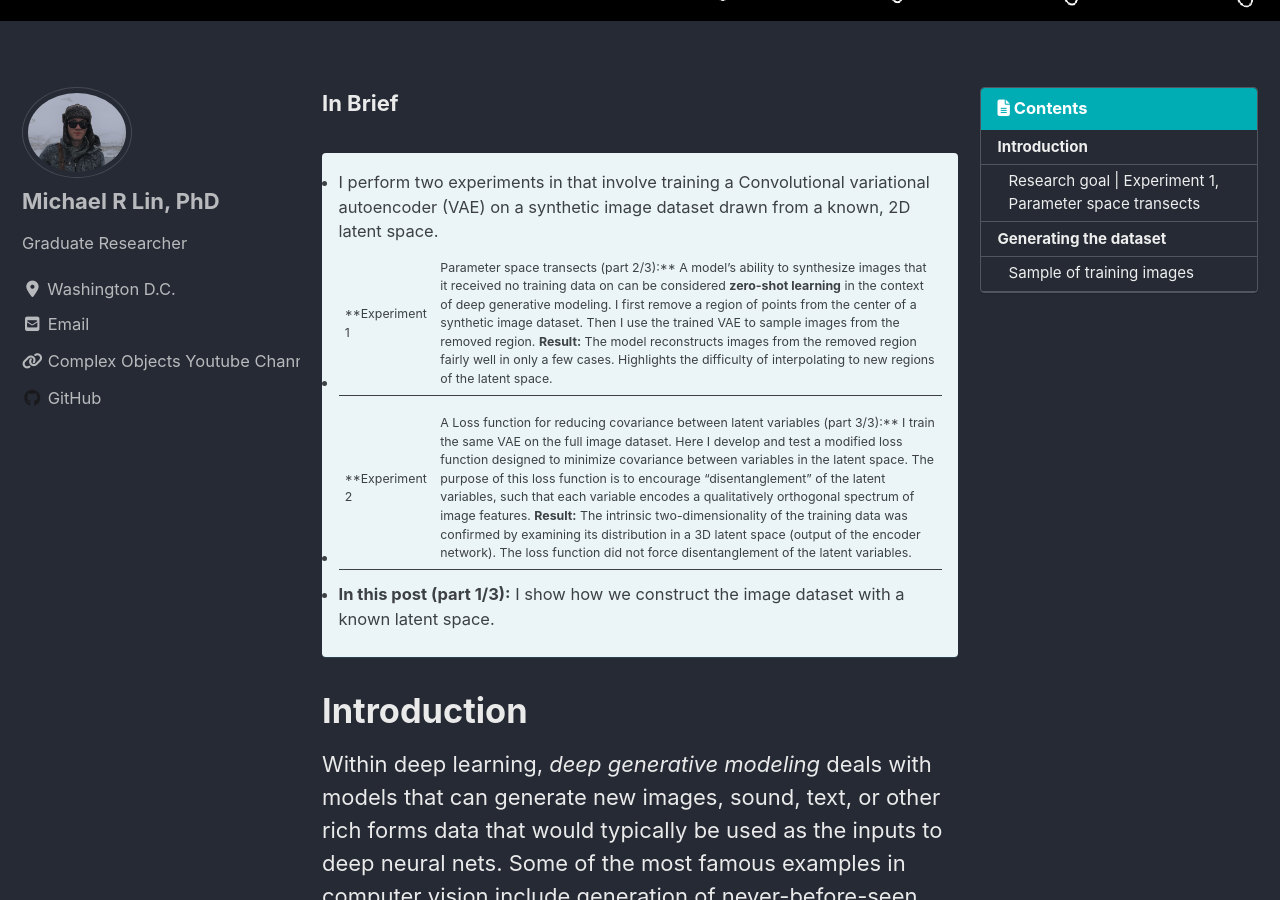
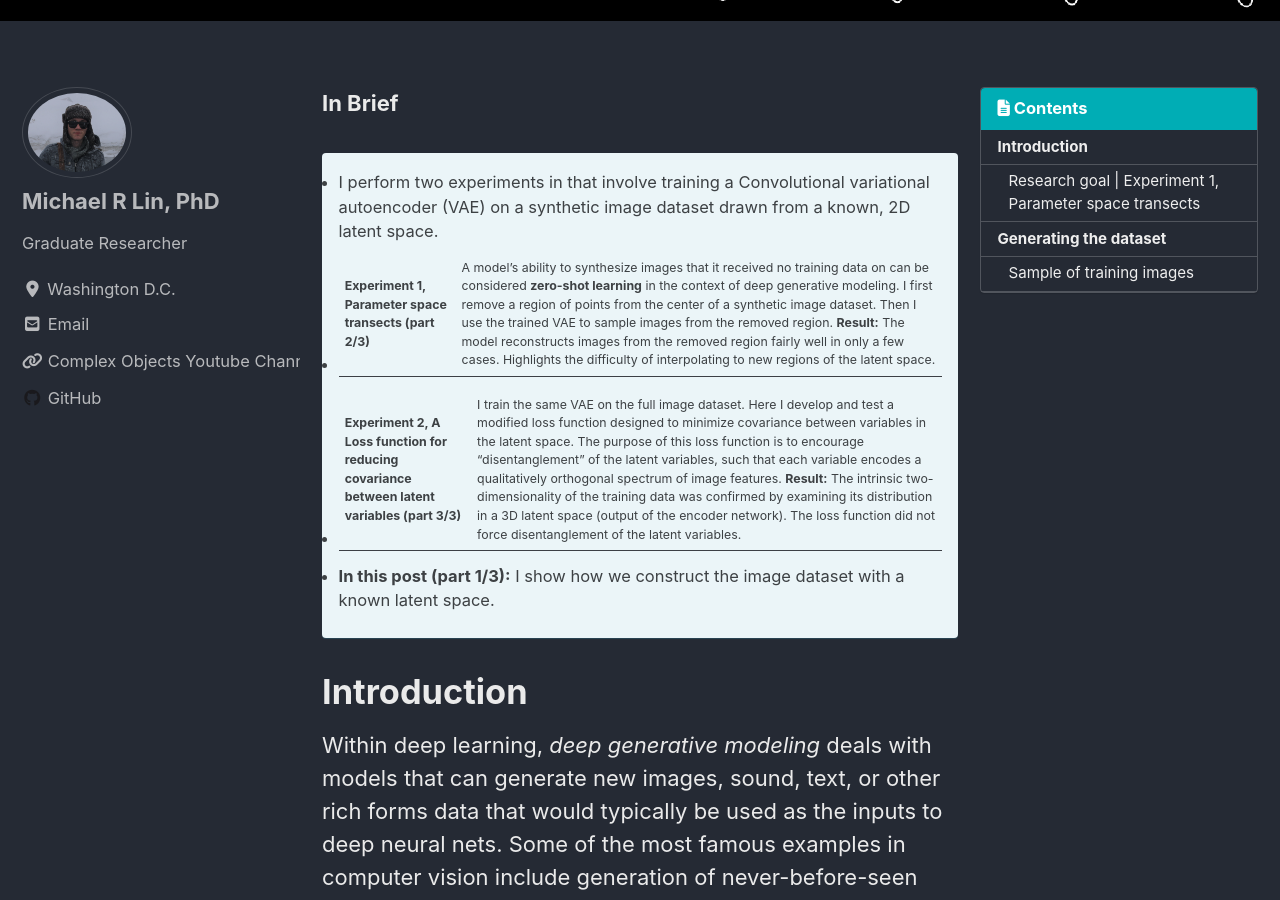
Before and after one commit to M-Lin-DM/M-Lin-DM.github.io, a Jekyll site: the page built from _posts/2021-04-09-VAE-zeroshot-part-1.md, in a window 1280 px wide and 900 px high, scrolled down 499 px. Built offline with Jekyll 4.4.1, drawn with Linux system fonts in a browser that asks for light colours; cached includes are drawn as plain includes; nearby versions of some CDN libraries; formulas are drawn with MathJax 3; some of the changed text lies outside the part shown.

Commit message:
description

```diff
--- a/_posts/2021-04-09-VAE-zeroshot-part-1.md
+++ b/_posts/2021-04-09-VAE-zeroshot-part-1.md
@@ -17,8 +17,8 @@ toc_label: "Contents"
 
 **In Brief**
 - I perform two experiments in that involve training a Convolutional variational autoencoder (VAE) on a synthetic image dataset drawn from a known, 2D latent space.
-- **Experiment 1 | Parameter space transects (part 2/3):** A model's ability to synthesize images that it received no training data on can be considered **zero-shot learning** in the context of deep generative modeling. I first remove a region of points from the center of a synthetic image dataset. Then I use the trained VAE to sample images from the removed region. **Result:** The model reconstructs images from the removed region fairly well in only a few cases. Highlights the difficulty of interpolating to new regions of the latent space.
-- **Experiment 2 | A Loss function for reducing covariance between latent variables (part 3/3):** I train the same VAE on the full image dataset. Here I develop and test a modified loss function designed to minimize covariance between variables in the latent space. The purpose of this loss function is to encourage "disentanglement" of the latent variables, such that each variable encodes a qualitatively orthogonal spectrum of image features. **Result:** The intrinsic two-dimensionality of the training data was confirmed by examining its distribution in a 3D latent space (output of the encoder network). The loss function did not force disentanglement of the latent variables.
+- **Experiment 1, Parameter space transects (part 2/3)** | A model's ability to synthesize images that it received no training data on can be considered **zero-shot learning** in the context of deep generative modeling. I first remove a region of points from the center of a synthetic image dataset. Then I use the trained VAE to sample images from the removed region. **Result:** The model reconstructs images from the removed region fairly well in only a few cases. Highlights the difficulty of interpolating to new regions of the latent space.
+- **Experiment 2, A Loss function for reducing covariance between latent variables (part 3/3)** | I train the same VAE on the full image dataset. Here I develop and test a modified loss function designed to minimize covariance between variables in the latent space. The purpose of this loss function is to encourage "disentanglement" of the latent variables, such that each variable encodes a qualitatively orthogonal spectrum of image features. **Result:** The intrinsic two-dimensionality of the training data was confirmed by examining its distribution in a 3D latent space (output of the encoder network). The loss function did not force disentanglement of the latent variables.
 - **In this post (part 1/3):** I show how we construct the image dataset with a known latent space.
 {: .notice--info}
 
```
Also changed, not shown: other parts of _posts/2021-04-09-VAE-zeroshot-part-1.md (+1 -1 lines).
